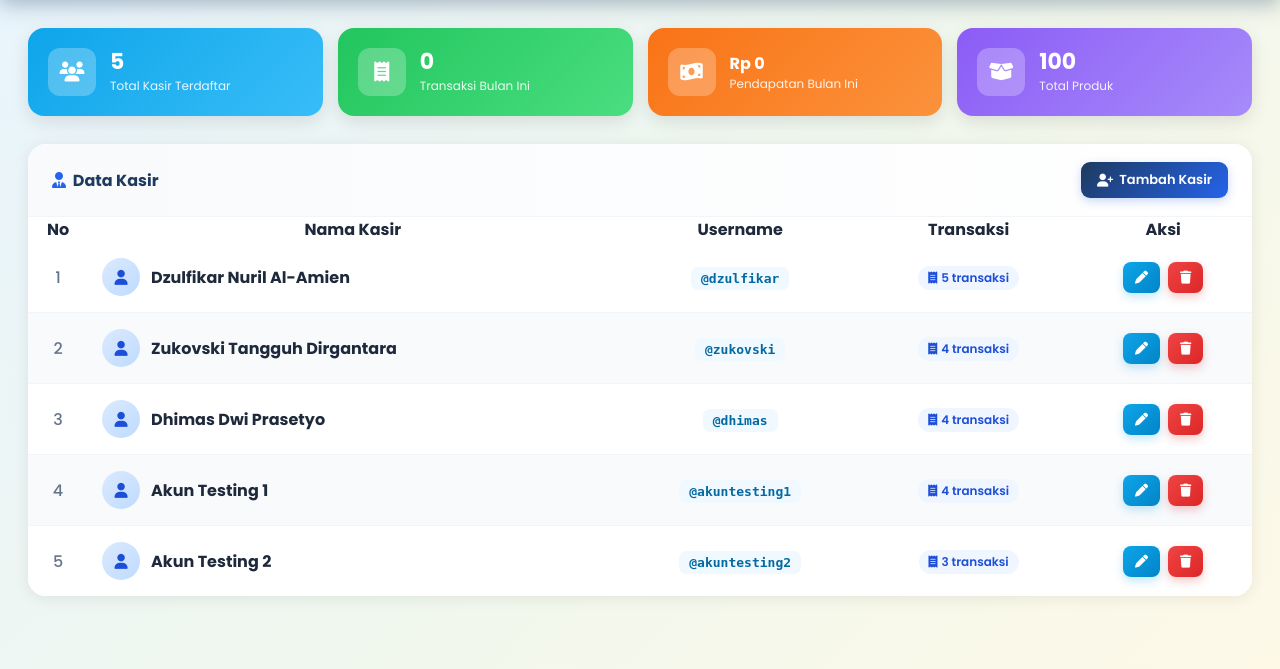
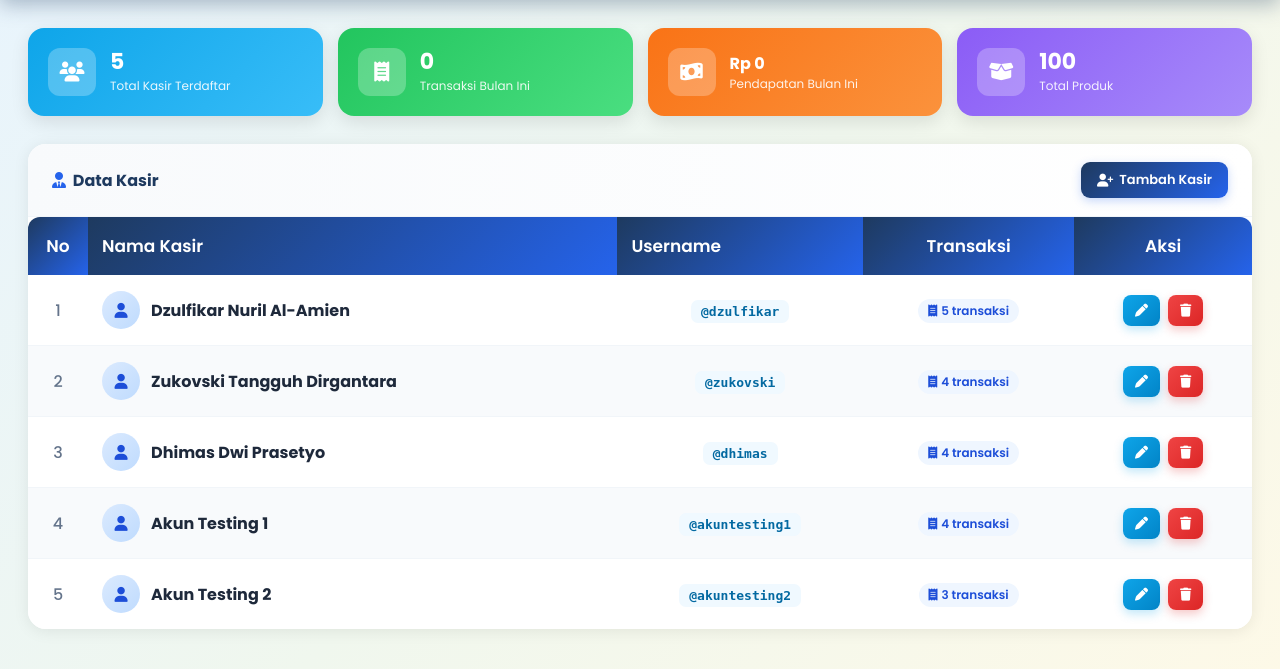
Before and after one commit to ZukovskiFT/Project-MBD, a PHP site: page /admin_dashboard.php in a window 1280 px wide. Shown: the part 70-739 px from the top of the page. Run offline with PHP 8.4, Linux system fonts and the light colour scheme; a user stored in the database is signed in; data comes from the database, SQL or seed files in the repository.

Commit message:
update dashboard

```diff
--- a/public/admin_dashboard.php
+++ b/public/admin_dashboard.php
@@ -151,13 +151,14 @@ body {
 table { width: 100%; border-collapse: collapse; }
 thead tr { background: transparent; }
 
-td {
+th {
+    background: linear-gradient(135deg, #1e3a5f, #2563eb);
     padding: 16px 14px;
-    font-size: 16px;
-    color: #334155;
-    border-bottom: 1px solid #f1f5f9;
-    vertical-align: middle;
-    text-align: center; /* Tambahkan baris ini untuk memusatkan teks */
+    color: white;
+    font-weight: 600;
+    text-align: left;
+    font-size: 17px;
+    border: none;
 }
 
 td {
@@ -166,6 +167,7 @@ td {
     color: #334155;
     border-bottom: 1px solid #f1f5f9;
     vertical-align: middle;
+    text-align: center;
 }
 
 tbody tr:nth-child(even) { background: #f8fafc; }
```
